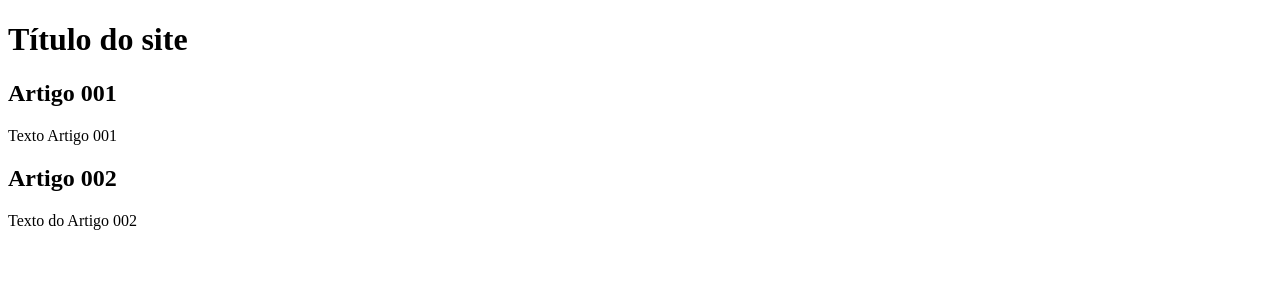
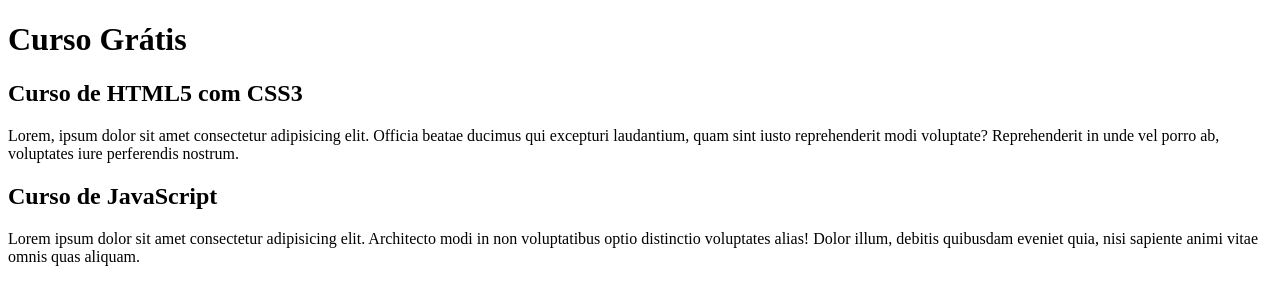
Before and after one commit to annakesyalima/Projeto-site, a plain HTML site: page index.html in a window 1280 px wide. Drawn offline with Linux system fonts and the light colour scheme.

Commit message:
Começei o conteúdo

```diff
--- a/index.html
+++ b/index.html
@@ -8,15 +8,15 @@
 <body>
     <main>
         <header>
-            <h1>Título do site</h1>
+            <h1>Curso Grátis</h1>
         </header>
         <article>
-            <h2>Artigo 001</h2>
-            <p>Texto Artigo 001</p>
+            <h2>Curso de HTML5 com CSS3</h2>
+            <p>Lorem, ipsum dolor sit amet consectetur adipisicing elit. Officia beatae ducimus qui excepturi laudantium, quam sint iusto reprehenderit modi voluptate? Reprehenderit in unde vel porro ab, voluptates iure perferendis nostrum.</p>
         </article>
         <article>
-            <h2>Artigo 002</h2>
-            <p>Texto do Artigo 002</p>
+            <h2>Curso de JavaScript</h2>
+            <p>Lorem ipsum dolor sit amet consectetur adipisicing elit. Architecto modi in non voluptatibus optio distinctio voluptates alias! Dolor illum, debitis quibusdam eveniet quia, nisi sapiente animi vitae omnis quas aliquam.</p>
         </article>
     </main>
 </body>
```
